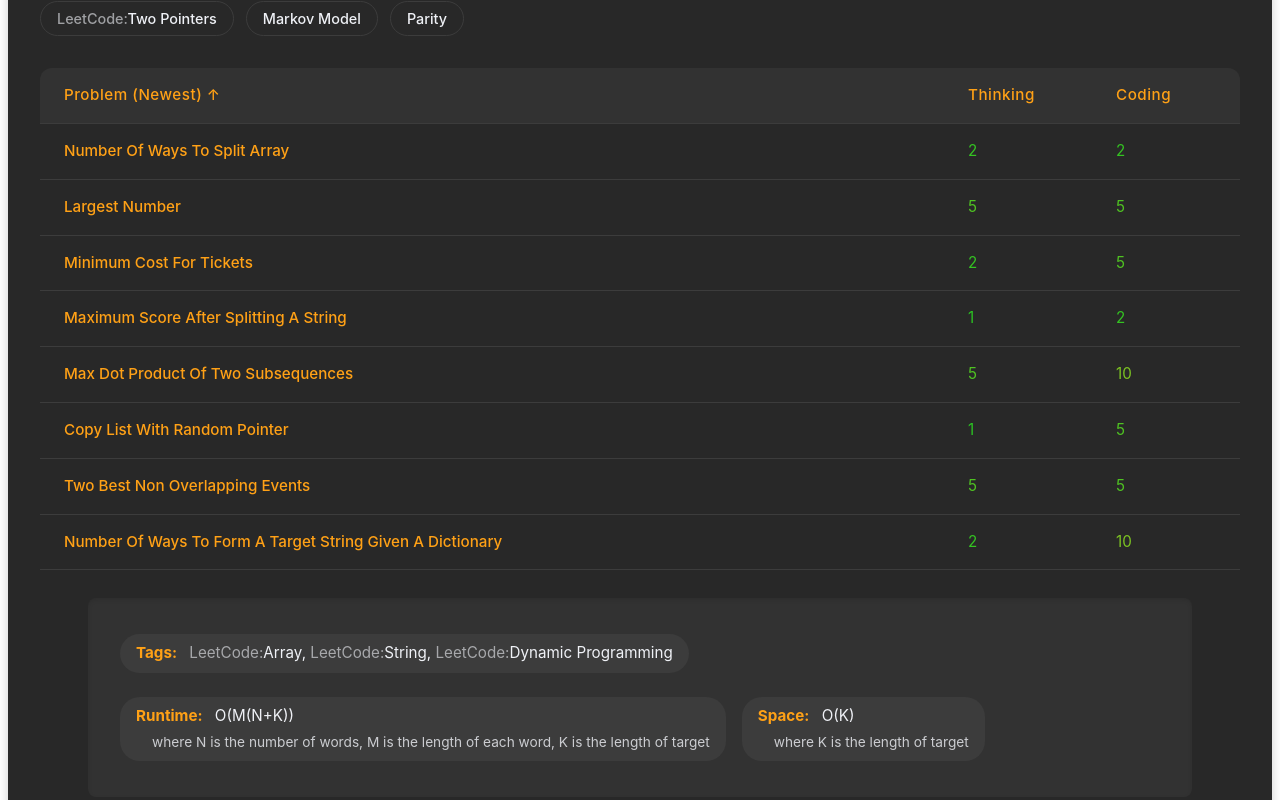
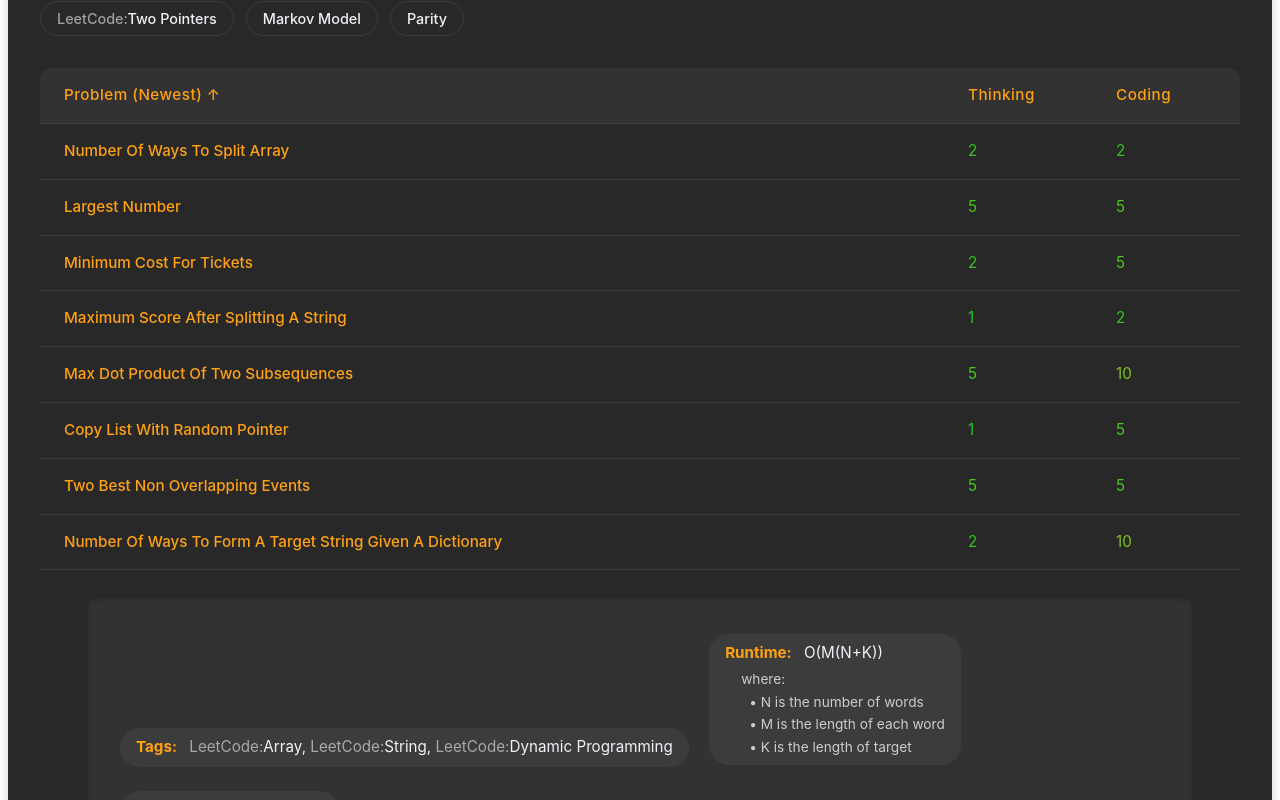
Before and after one commit to charleslien/leetcode, a React (Vite) app: page / in a window 1280 px wide. Both pictures are taken after a click on the element 640 px from the left and 1082 px from the top of the page. Shown: the part 540-1340 px from the top of the page. Built offline with nearby package versions, Linux system fonts and the light colour scheme.

Commit message:
Display complexity explanations as bullet points
- Show each 'where' clause on its own line
- Add bullet points for better readability
- Add slight indentation to explanations

```diff
--- a/src/components/ProblemDetails.tsx
+++ b/src/components/ProblemDetails.tsx
@@ -32,7 +32,12 @@ export const ProblemDetails: React.FC<ProblemDetailsProps> = ({ problem }) => (
             )
             {problem[COLUMNS.RUNTIME].includes('|') && (
               <div style={{ fontSize: '0.9em', opacity: 0.8, marginTop: '0.25rem', marginLeft: '1rem' }}>
-                where {problem[COLUMNS.RUNTIME].split('|').slice(1).join(', ')}
+                where:
+                {problem[COLUMNS.RUNTIME].split('|').slice(1).map((explanation, i) => (
+                  <div key={i} style={{ marginLeft: '0.5rem', marginTop: '0.125rem' }}>
+                    • {explanation.trim()}
+                  </div>
+                ))}
               </div>
             )}
           </div>
@@ -46,7 +51,12 @@ export const ProblemDetails: React.FC<ProblemDetailsProps> = ({ problem }) => (
             )
             {problem[COLUMNS.SPACE].includes('|') && (
               <div style={{ fontSize: '0.9em', opacity: 0.8, marginTop: '0.25rem', marginLeft: '1rem' }}>
-                where {problem[COLUMNS.SPACE].split('|').slice(1).join(', ')}
+                where:
+                {problem[COLUMNS.SPACE].split('|').slice(1).map((explanation, i) => (
+                  <div key={i} style={{ marginLeft: '0.5rem', marginTop: '0.125rem' }}>
+                    • {explanation.trim()}
+                  </div>
+                ))}
               </div>
             )}
           </div>
```
